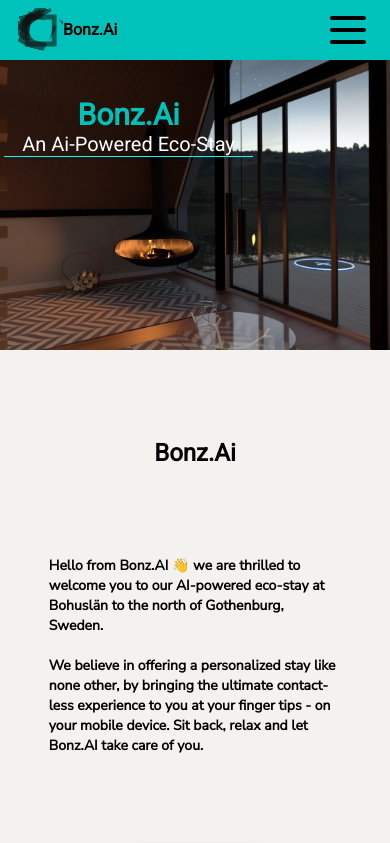
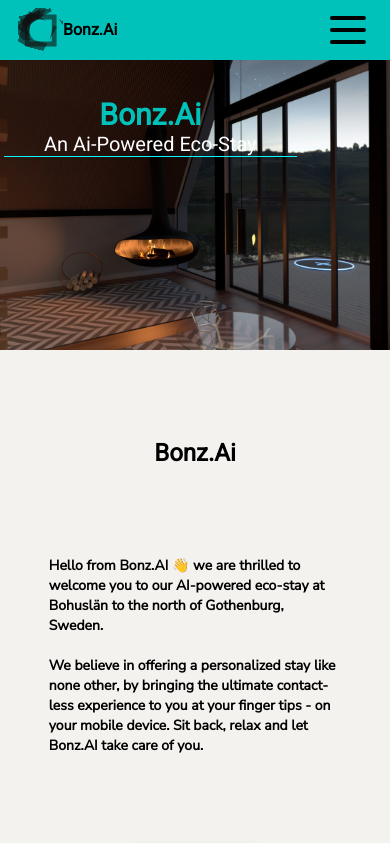
Before and after one commit to patriklussi/examination2-frontend-ux-ui-bonz.ai, a Vue app in the folder examination2-bonz.ai/: page /#/ in a window 390 px wide. Shown: the top 843 px of the page. Built offline with nearby package versions, Linux system fonts and the light colour scheme.

Commit message:
Quality of life improvements

```diff
--- a/examination2-bonz.ai/src/views/Home.vue
+++ b/examination2-bonz.ai/src/views/Home.vue
@@ -178,7 +178,7 @@
 
   .titleBox {
     border-bottom: 6px solid #08f7fe;
-    width: 642px;
+    width: 42%;
     display: flex;
     flex-direction: column;
     margin-left: 167px;
@@ -275,7 +275,7 @@
     height: 290px;
     .titleBox {
       border-bottom: 1px solid #08f7fe;
-      width: 249px;
+      width: 75%;
       margin: 0;
       margin-top: 37px;
       margin-left: 4px;
```
